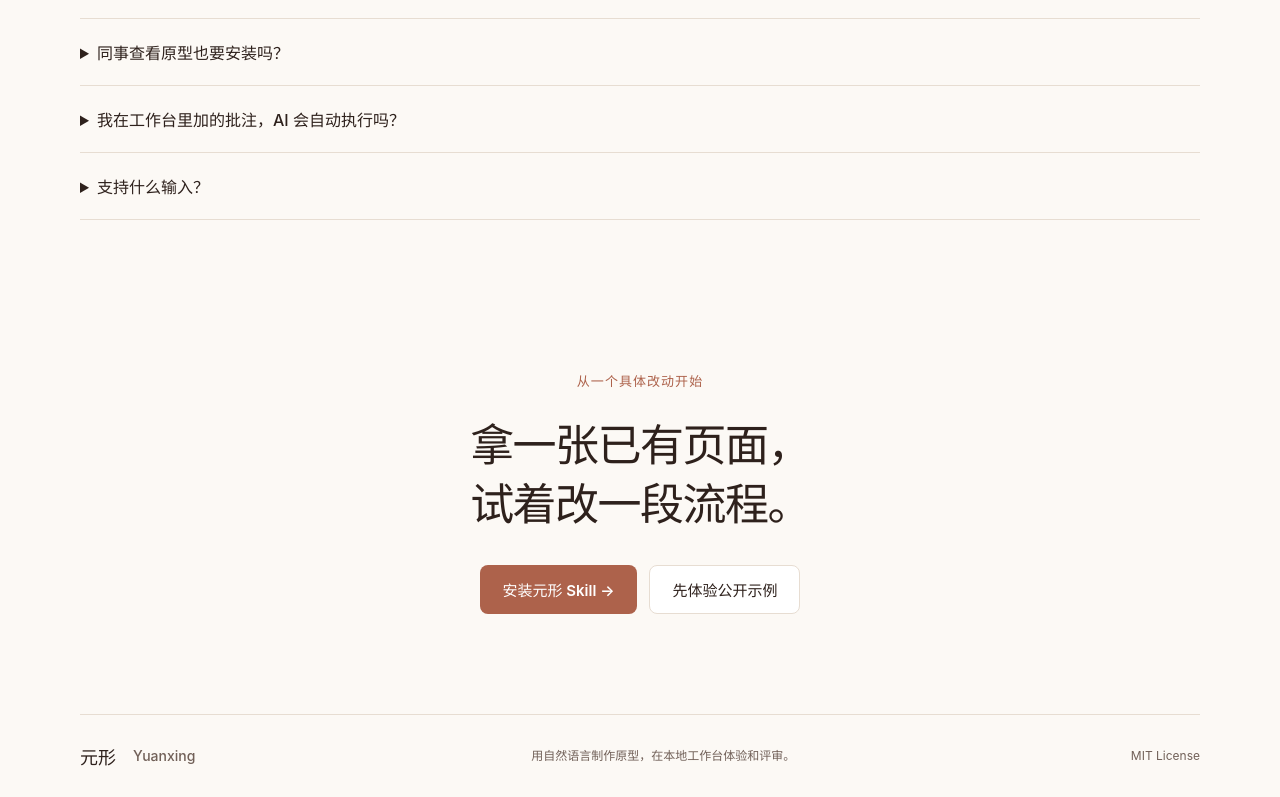
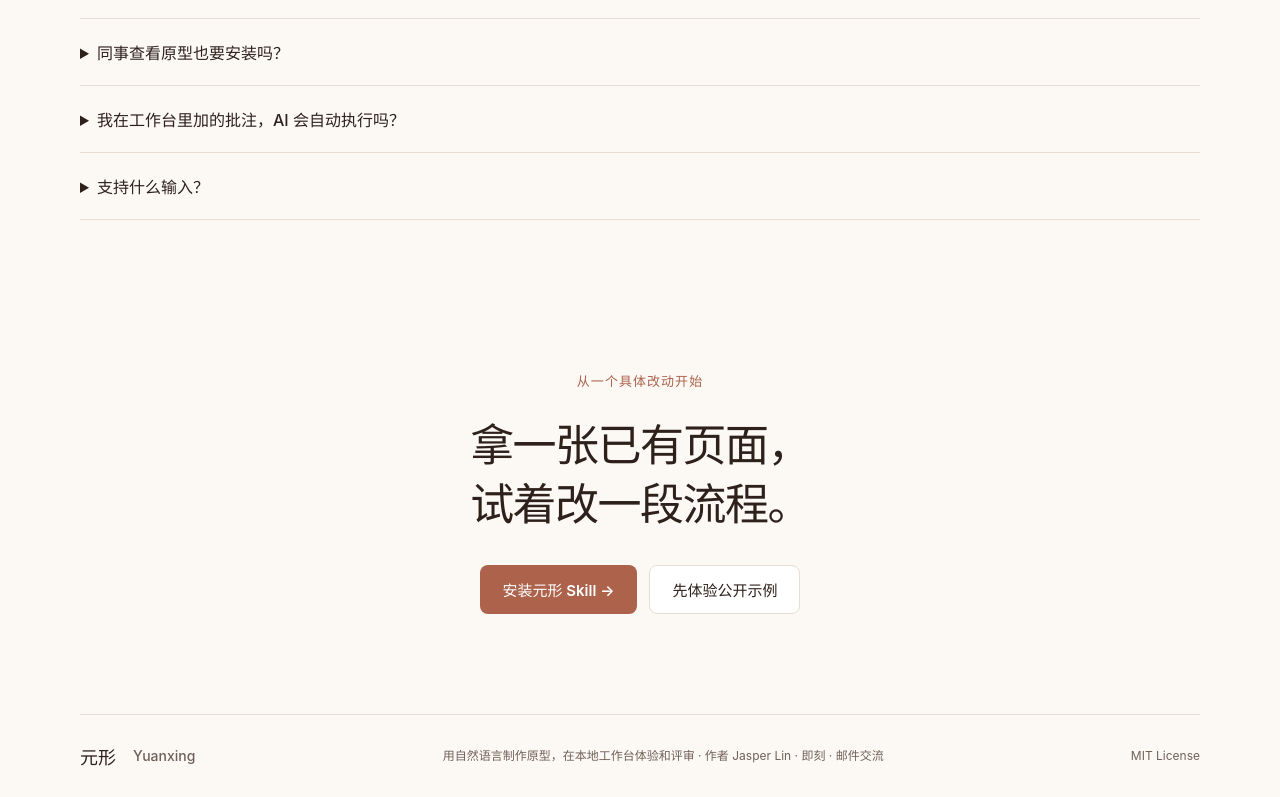
Before and after one commit to JasperLin2333/yuanxing, a website: page index.html in a window 1280 px wide. Shown: the part 4656-5453 px from the top of the page. Drawn offline with Linux system fonts and the light colour scheme.

Commit message:
docs: 补充作者主页与交流入口

```diff
--- a/index.html
+++ b/index.html
@@ -62,6 +62,6 @@
     <section class="section wrap faq"><div class="section-heading"><h2>开始前，你可能想知道。</h2></div><details><summary>我在这个网站上制作自己的原型吗？</summary><p>这里提供在线示例。制作自己的项目时，在现有 AI 助手中安装元形并提出需求；项目保存在你选择的本地目录，工作台在本机浏览器中打开。</p></details><details><summary>需求还没写完整，能开始吗？</summary><p>可以。先给目标、已有材料和本次范围，让 AI 做出主流程。看过原型后继续补充和修改，需要评审时再整理已确定的规则。</p></details><details><summary>已有截图能和新页面接起来吗？</summary><p>可以。AI 为截图设置点击热点，为 HTML 绑定控件跳转。已有界面可以保留为截图，新增操作再使用可交互页面。</p></details><details><summary>同事查看原型也要安装吗？</summary><p>导出一个 HTML 文件，同事在浏览器打开即可体验，并切换画布、需求文档和完整原型。离线文件保留导出时的内容；反馈后继续修改源项目，再导出新版。</p></details><details><summary>我在工作台里加的批注，AI 会自动执行吗？</summary><p>批注用于说明和评审。要落实改动，回到 AI 对话说明要处理哪些反馈；你也可以直接在工作台中修改布局、说明和需求文字。</p></details><details><summary>支持什么输入？</summary><p>可以从文字需求开始，也能复用 PNG、JPEG、WebP 截图，以及自包含 HTML、本地 CSS、图片和普通 JavaScript。框架工程、外部 CDN、真实登录和网络接口需要先适配。<a href="https://github.com/JasperLin2333/yuanxing/blob/main/references/project-format.md">查看项目格式</a>。</p></details></section>
     <section class="closing wrap"><p class="eyebrow">从一个具体改动开始</p><h2>拿一张已有页面，<br>试着改一段流程。</h2><div class="actions"><a class="button primary" href="#install">安装元形 Skill →</a><a class="button secondary" href="demo/prototype.html">先体验公开示例</a></div></section>
   </main>
-  <footer class="site-footer wrap"><a class="brand" href="./">元形 <small>Yuanxing</small></a><p>用自然语言制作原型，在本地工作台体验和评审。</p><a href="https://github.com/JasperLin2333/yuanxing/blob/main/LICENSE">MIT License</a></footer>
+  <footer class="site-footer wrap"><a class="brand" href="./">元形 <small>Yuanxing</small></a><p>用自然语言制作原型，在本地工作台体验和评审 · 作者 <a href="https://github.com/JasperLin2333">Jasper Lin</a> · <a href="https://web.okjike.com/u/13a3f63b-4381-4ae2-bbbf-4f5c56895839">即刻</a> · <a href="mailto:jasperlin2333@gmail.com">邮件交流</a></p><a href="https://github.com/JasperLin2333/yuanxing/blob/main/LICENSE">MIT License</a></footer>
 </body>
 </html>
```
Also changed, not shown: README.en.md (+1 -0 lines), README.md.
